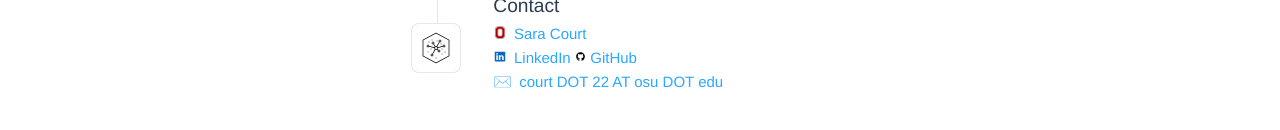
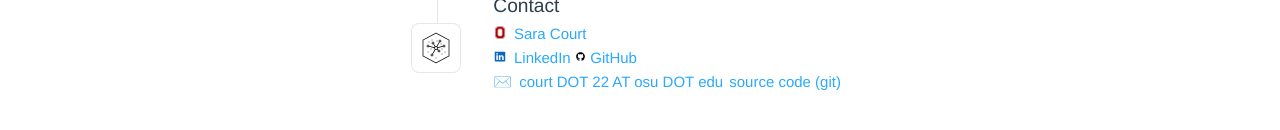
Before and after one commit to sarakc/sarakc.github.io, a Vue app: page / in a window 1280 px wide. Shown: the part 562-692 px from the top of the page. Built offline with nearby package versions, Linux system fonts and the light colour scheme; the HTML template or start-up script is replaced by a standard one.

Commit message:
source code

```diff
--- a/src/components/HomeView.vue
+++ b/src/components/HomeView.vue
@@ -86,7 +86,10 @@ import IconContact from './icons/IconContact.vue'
       rel="noopener"
       >LinkedIn</a>
       <img alt="github" class="icon" src="@/assets/github.svg"/><a href="https://github.com/sarakc" target="_blank" rel="noopener">GitHub</a><br />
-      ✉️  <a href="mailto:court.22@osu.edu">court DOT 22 AT osu DOT edu</a></p>
+      ✉️  <a href="mailto:court.22@osu.edu">court DOT 22 AT osu DOT edu</a>
+      <a href="https://github.com/sarakc/sarakc.github.io">source code (git)</a>
+
+    </p>
   </WelcomeItem>
 </div>
 </template>
```
